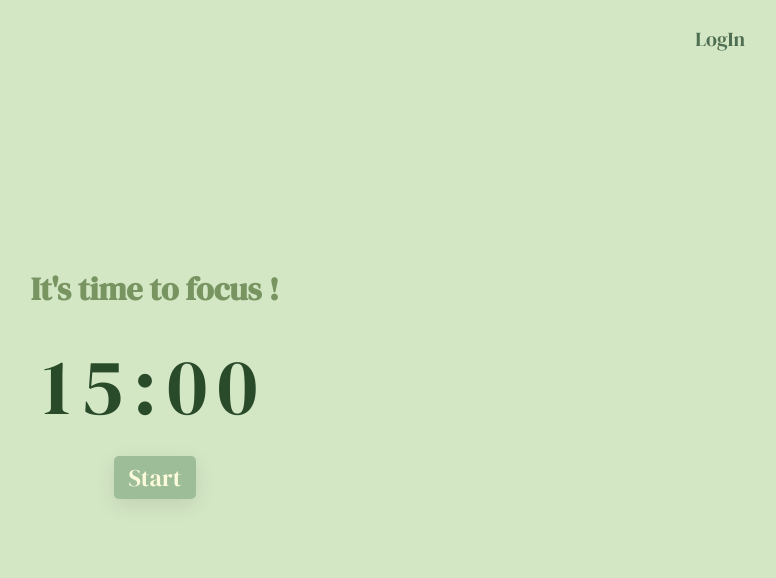
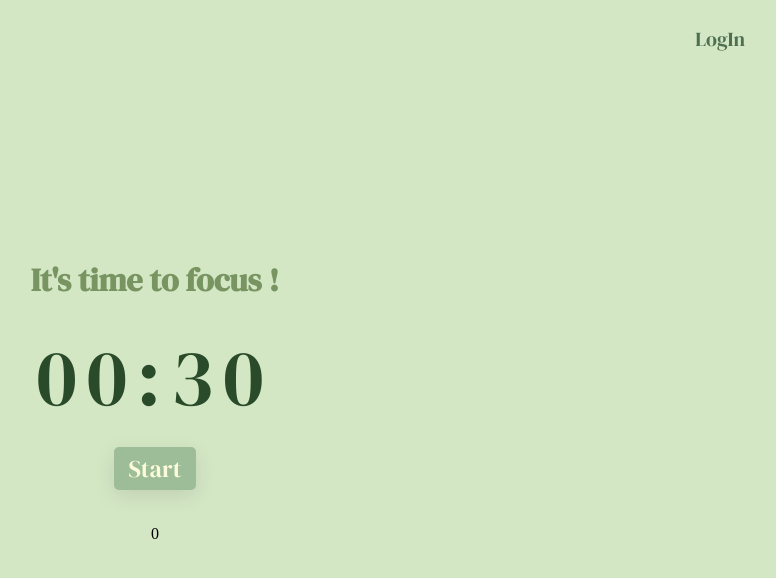
Before and after one commit to cone26/pomo_client, a Next.js app: page / in a window 1280 px wide. Shown: the top 578 px of the page, without its empty margins (485-1261 px from the left). Built offline with nearby package versions, Linux system fonts and the light colour scheme; no server answers.

Commit message:
add: count round

```diff
--- a/src/Component/SignInButton.tsx
+++ b/src/Component/SignInButton.tsx
@@ -4,7 +4,6 @@ import {signIn, signOut, useSession} from "next-auth/react";
 
 function SignInButton() {
     const { data: session } = useSession();
-
     if(session && session.user) {
         return (
             <button
--- a/src/app/page.tsx
+++ b/src/app/page.tsx
@@ -2,18 +2,20 @@
 import FilterStatus from "@/Component/FilterStatus";
 import { useEffect, useRef, useState} from "react";
 import SignInButton from "@/Component/SignInButton";
+import {useSession} from "next-auth/react";
 
 export default function Home() {
+    const { data: session } = useSession();
     // states
-    const DEFAULT_TIME = 15
-    const DEFAULT_BREAK = 5
+    const DEFAULT_TIME = 0.5
+    const DEFAULT_BREAK = 0.5
     const M_FOCUS_TIME = "It's time to focus !";
     const M_BREAK_TIME = "Let's have a break.";
 
     const [status, setStatus] = useState(true)
     const [time, setTime] = useState(DEFAULT_TIME* 60);
     const [breakTime, setBreakTime] = useState(DEFAULT_BREAK * 60);
-    // const [round, setRound] = useState(0);
+    const [round, setRound] = useState(0);
     const [minute, setMinute] = useState("");
     const [second, setSecond] = useState("");
     const [isBreak, setIsBreak] = useState(false);
@@ -34,6 +36,7 @@ export default function Home() {
             // @ts-ignore
             return () => clearInterval(interval.current);
         }
+
     },[status])
 
 
@@ -45,10 +48,14 @@ export default function Home() {
             setIsBreak(!isBreak)
             // @ts-ignore
             clearInterval(interval.current);
+            if(isBreak) {
+                setRound(round + 1)
+            }
             count.current = isBreak ? breakTime : time;
 
         }
     },[count.current])
+
 
     const switchStatus = () => {
         setStatus(!status)
@@ -82,6 +89,7 @@ export default function Home() {
                     <FilterStatus status={status} switchStatus={switchStatus} clearTime={clearTime} />
                 </div>
             </div>
+            <span>{round}</span>
             {/*<div className={'round'}>*/}
             {/*    <span className={'successDot'}></span>*/}
             {/*</div>*/}
```
